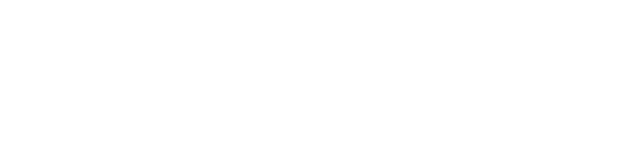
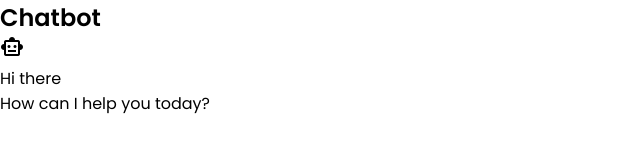
Before and after one commit to mehrazmorshed/chatbot-1, a plain HTML site: page index.html in a window 1280 px wide. Shown: the whole page, without its empty margins (0-640 px from the left). Drawn offline with nearby package versions, Linux system fonts and the light colour scheme.

Commit message:
Update index.html

```diff
--- a/index.html
+++ b/index.html
@@ -10,6 +10,17 @@
 	<link rel="stylesheet" href="https://fonts.googleapis.com/css2?family=Material+Symbols+Outlined:opsz,wght,FILL,GRAD@48,400,0,0">
 </head>
 <body>
+	<div class="chatbot">
+		<header>
+			<h2>Chatbot</h2>
+		</header>
+		<ul class="chatbox">
+			<li class="chat incoming">
+				<span class="material-symbols-outlined">smart_toy</span>
+				<p>Hi there <br> How can I help you today?</p>
+			</li>
+		</ul>
+	</div>
 
 </body>
 </html>
```
